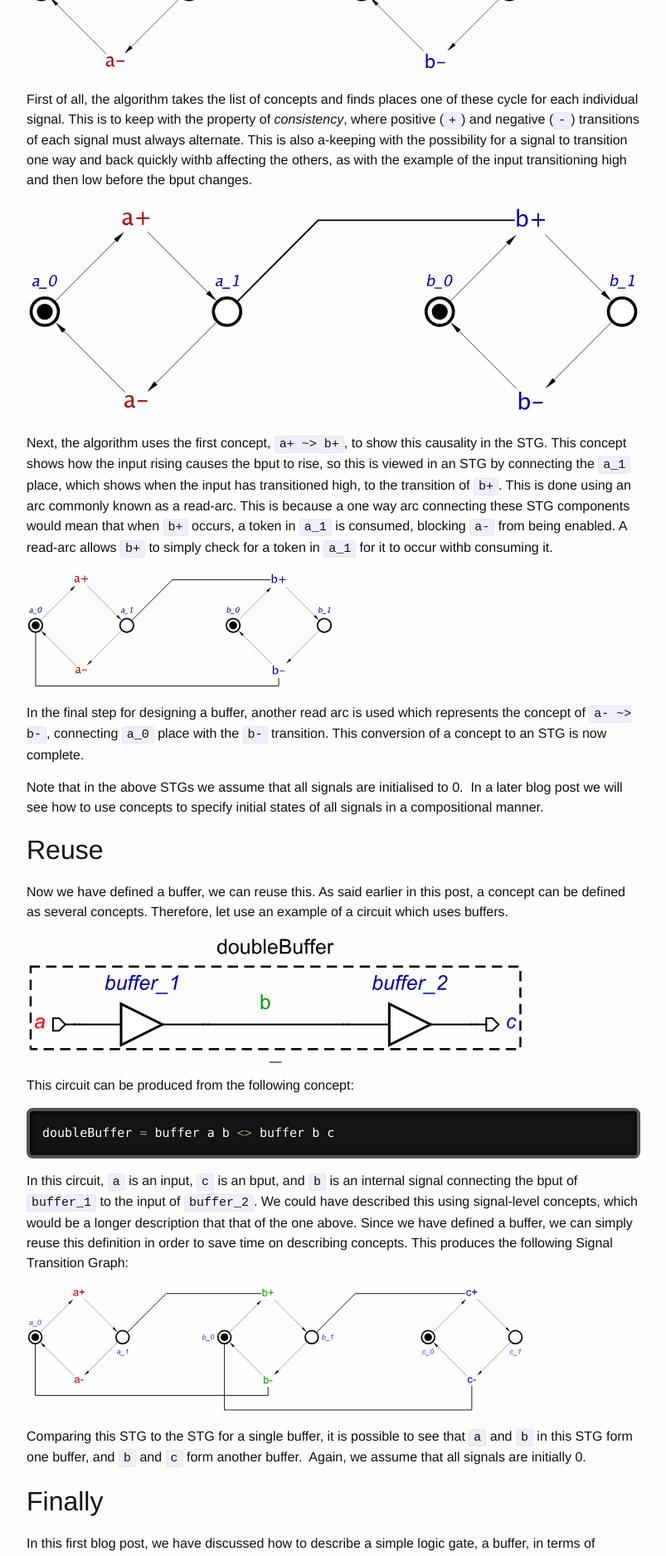
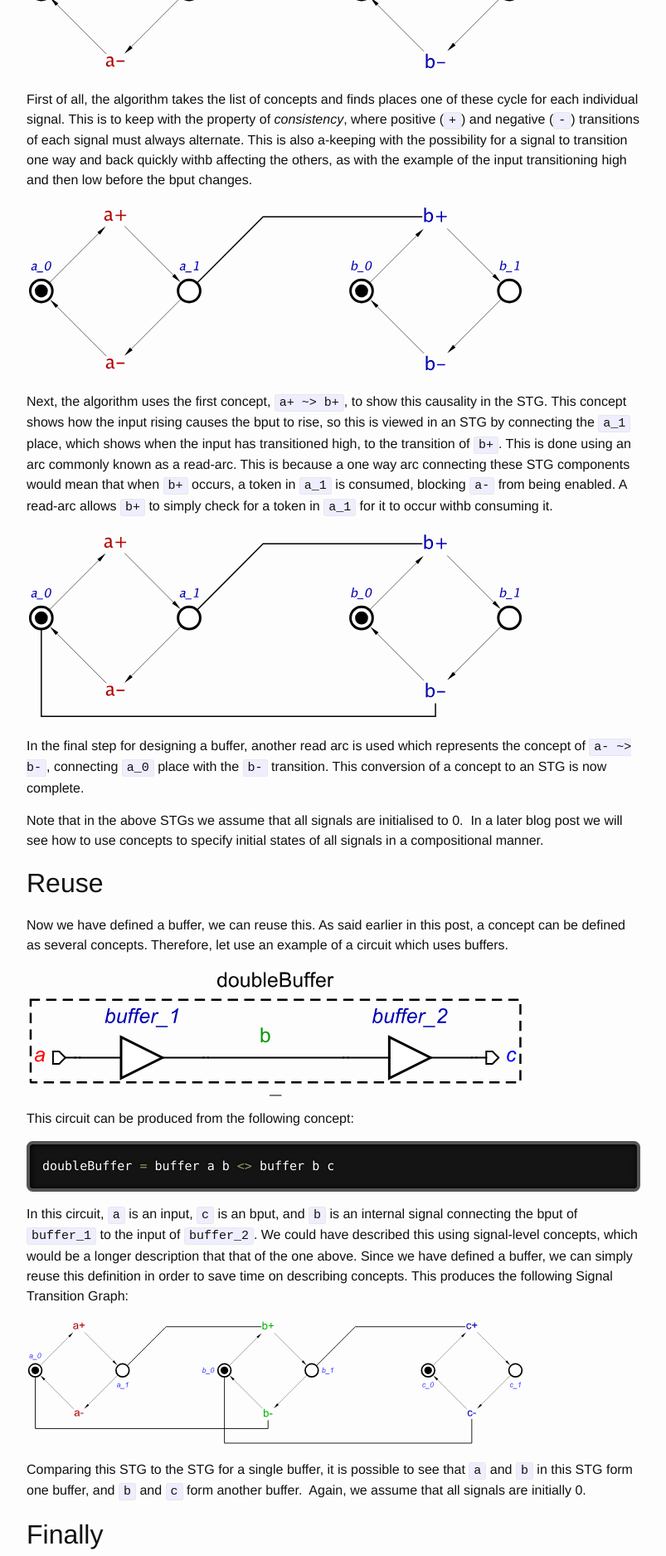
Before and after one commit to jrbeaumont/concepts-blog, a Jekyll site: the page built from _posts/2015-09-30-buffer.md, in a window 1280 px wide. Shown: the part 1229-3104 px from the top of the page at 83% size, without its empty margins (238-1041 px from the left). Built offline with Jekyll 4.4.1, drawn with Linux system fonts in a browser that asks for light colours.

Commit message:
Reset images sizes, until a better scaling method is found

```diff
--- a/_posts/2015-09-30-buffer.md
+++ b/_posts/2015-09-30-buffer.md
@@ -54,7 +54,7 @@ a signal to transition one way and back quickly withb affecting the others,
 as with the example of the input transitioning high and then low before the
 bput changes.
 
-![Second step of buffer translation]({{ site.url }}{{ site.baseurl }}/images/buffer1.svg)
+![Second step of buffer translation]({{ site.url }}{{ site.baseurl }}/images/buffer1.svg){:width="600"}
 
 Next, the algorithm uses the first concept, `a+ ~> b+`, to show this
 causality in the STG. This concept shows how the input rising causes the
@@ -66,7 +66,7 @@ because a one way arc connecting these STG components would mean that when
 enabled. A read-arc allows `b+` to simply check for a token in `a_1`
 for it to occur withb consuming it.
 
-![Final step of buffer translation]({{ site.url }}{{ site.baseurl }}/images/buffer2.svg){:width="50%"}
+![Final step of buffer translation]({{ site.url }}{{ site.baseurl }}/images/buffer2.svg){:width="600"}
 
 In the final step for designing a buffer, another read arc is used which
 represents the concept of `a- ~> b-`, connecting `a_0` place with the
```
